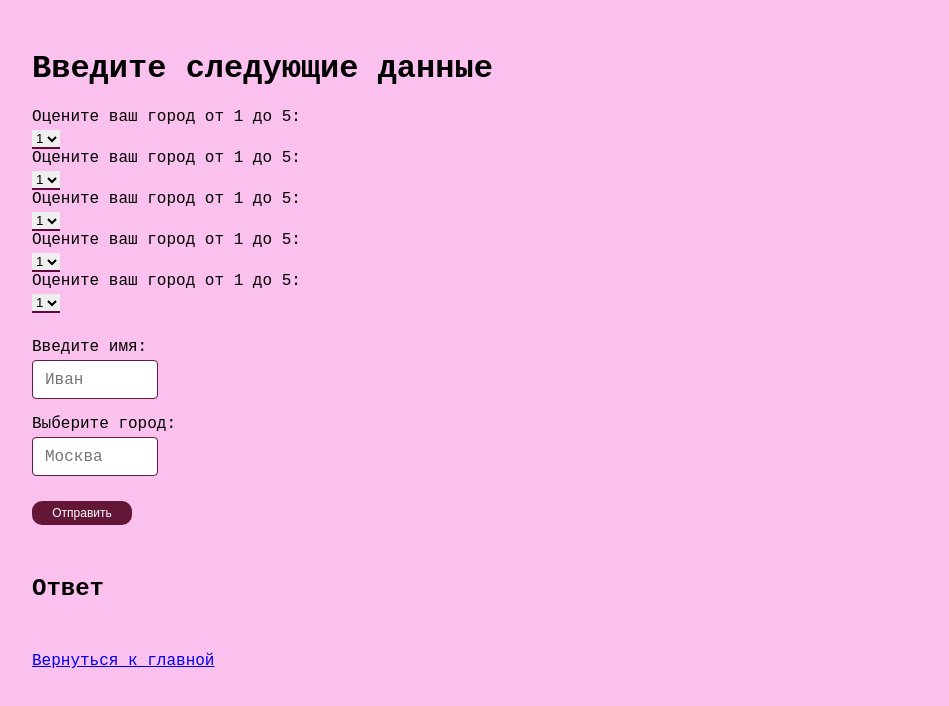
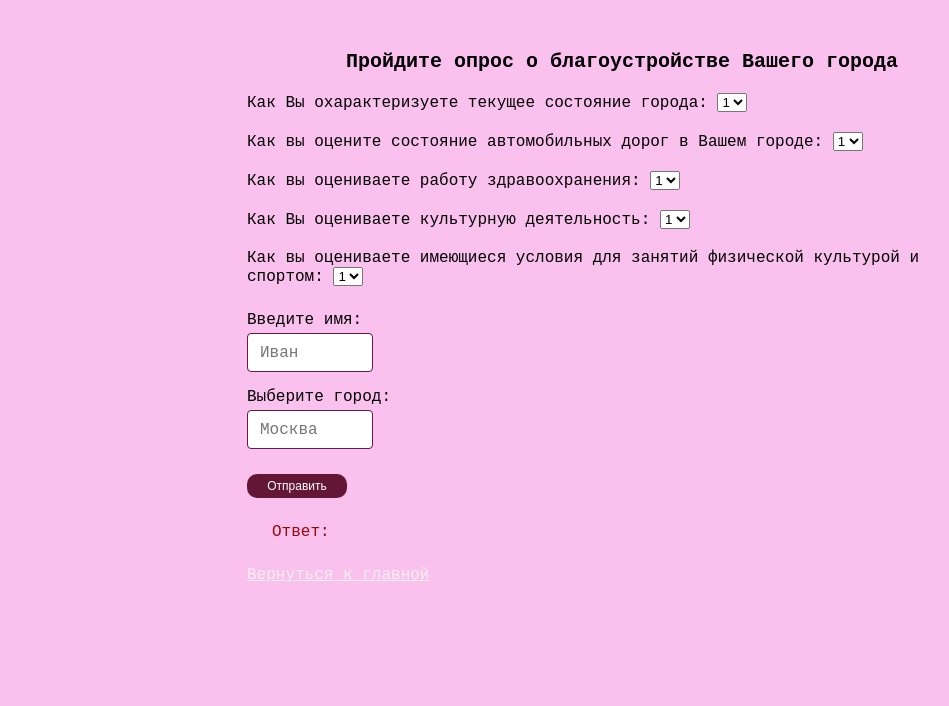
Before and after one commit to ElizaSitmukhanova/TestTerem, a website: page src/form.html in a window 1280 px wide. Shown: the whole page, without its empty margins (18-967 px from the left). Drawn offline with Linux system fonts and the light colour scheme; a web font is replaced by a local one.

Commit message:
refactoring

```diff
--- a/src/css/form.css
+++ b/src/css/form.css
@@ -6,13 +6,24 @@ body {
 
 }
 
-.content {
-    margin: 50px;
+.wrapper {
+    width: 750px;
+    display: block;
+    margin: 0 auto;
+
 }
+.title {
+    text-align: center;
+    margin-top: 50px;
+    font-size: 20px;
+    font-weight: 700;
+}
+.dropdown {
+    padding-top: 20px;
+}
+
 .select {
     margin: 0 auto;
-
-
     border-bottom: solid 2px #65063f;
     border-top: none;
     border-left: none;
@@ -22,12 +33,9 @@ body {
     margin-top: 25px;
     margin-bottom: 1rem;
 }
-/* .check {
-    display: flex;
-} */
 
 .label {
-  display: block;
+    display: block;
     margin-bottom: 0.25rem;
 }
 
@@ -65,3 +73,17 @@ body {
 .btn:hover {
     background-color: #3b051c;
 }
+
+.answer {
+    margin: 25px;
+    color: #960a0a;
+}
+.result {
+    text-align: center;
+}
+.link {
+    color: #f6f0f0;
+}
+.link:hover {
+    color: #000;
+}
--- a/src/form.html
+++ b/src/form.html
@@ -3,47 +3,78 @@
 <head>
     <meta charset="UTF-8">
     <meta name="viewport" content="width=device-width, initial-scale=1.0">
-    <title>Тест:форма</title>
+    <title>Тест: форма</title>
     <meta name="description" content="lorem ipsum" />
     <link rel="stylesheet" href="css/form.css" />
 </head>
 <body>
-    <div id="main">
-        <main class="content">
-            <header>
-                <h1>Введите следующие данные</h1>
-            </header>
-            <section class="form">
+    <div class="wrapper">
+        <div class="title">Пройдите опрос о благоустройстве Вашего города</div>
         <form id="form">
-
-               <div class="check" id="check">
-
+            <div class="dropdown">
+                <label for="select1">Как Вы охарактеризуете текущее состояние города:</label>
+                <select id="select1" name="select1">
+                    <option value="1">1</option>
+                    <option value="2">2</option>
+                    <option value="3">3</option>
+                    <option value="4">4</option>
+                    <option value="5">5</option>
+                </select>
             </div>
-
+            <div class="dropdown">
+                <label for="select2">Как вы оцените состояние автомобильных дорог в Вашем городе:</label>
+                <select id="select2" name="select2">
+                    <option value="1">1</option>
+                    <option value="2">2</option>
+                    <option value="3">3</option>
+                    <option value="4">4</option>
+                    <option value="5">5</option>
+                </select>
+            </div>
+            <div class="dropdown">
+                <label for="select3">Как вы оцениваете работу здравоохранения:</label>
+                <select id="select3" name="select3">
+                    <option value="1">1</option>
+                    <option value="2">2</option>
+                    <option value="3">3</option>
+                    <option value="4">4</option>
+                    <option value="5">5</option>
+                </select>
+            </div>
+            <div class="dropdown">
+                <label for="select4">Как Вы оцениваете культурную деятельность: </label>
+                <select id="select4" name="select4">
+                    <option value="1">1</option>
+                    <option value="2">2</option>
+                    <option value="3">3</option>
+                    <option value="4">4</option>
+                    <option value="5">5</option>
+                </select>
+            </div>
+            <div class="dropdown"> <label for="select5">Как вы оцениваете имеющиеся условия для занятий физической
+                    культурой и спортом:</label>
+                <select id="select5" name="select5">
+                    <option value="1">1</option>
+                    <option value="2">2</option>
+                    <option value="3">3</option>
+                    <option value="4">4</option>
+                    <option value="5">5</option>
+                </select>
+            </div>
             <div class="name">
                 <label class="label" for="name">Введите имя:</label>
-                        <input class= "input" type="text" id="name" name="name" placeholder="Иван">
+                <input class="input" type="text" id="name" name="name" placeholder="Иван">
             </div>
             <div class="city">
                 <label class="label" for="city">Выберите город:</label>
                 <input class="input" type="text" id="city" name="city" placeholder="Москва">
             </div>
-
-
             <button class="btn">Отправить</button>
         </form>
-            </section>
-        </main>
-        <main class="content">
-            <h2>Ответ</h2>
+        <div class="answer">Ответ:</div>
         <div id="result" class="result"></div>
-        </main>
+        <a href="/src/index.html" class="link">Вернуться к главной</a>
     </div>
-    <div id="footer">
-        <footer class="content"><a href="/src/index.html">Вернуться к главной</a></footer>
-    </div>
-<script src="js/form.js"></script>
-
-
+    <script src="js/fetch.js"></script>
 </body>
 </html>
--- /dev/null
+++ b/src/js/fetch.js
@@ -0,0 +1,36 @@
+const form = document.querySelector('#form'),
+      result = document.querySelector('#result');
+
+const message = {
+    loading: 'Идет загрузка данных',
+    success: 'Успешно! Все данные отправлены! Спасибо!',
+    failure: 'Упс, что-то пошло не так!'
+};
+
+const getData = async (url) => {
+    const res = await fetch(url);
+
+    if (!res.ok) {
+        throw new Error(`Could not fetch ${url}, status: ${res.status}`);
+    }
+
+    return await res.json();
+};
+
+form.addEventListener('submit', (e) => {
+    e.preventDefault();
+    alert(message.loading);
+
+    const formData = new FormData(form);
+    const json = JSON.stringify(Object.fromEntries(formData.entries()));
+    result.innerHTML = json;
+
+    getData('http://localhost:3000/requests')
+        .then(data => {
+            alert(message.success);
+        }).catch(() => {
+            alert(message.failure);
+        }).finally(() => {
+            form.reset();
+        });
+});
--- a/src/js/form.js
+++ /dev/null
@@ -1,125 +0,0 @@
-   // Создаем массив с названиями полей и количеством повторений
-    const fields = [
-      { name: "select", count: 5, label: "Оцените ваш город от 1 до 5:" },
-    ];
-
-    // Функция для создания элементов формы
-    function createFormElement(type, id, name) {
-      const element = document.createElement(type);
-      element.id = id;
-      element.name = name;
-      return element;
-    }
-
-    // Создаем элементы формы через циклы
-    fields.forEach(field => {
-      for (let i = 1; i <= field.count; i++) {
-        const label = document.createElement("label");
-        label.classList.add('label')
-        label.for = `${field.name}${i}`;
-        label.textContent = field.label;
-
-        let element;
-        if (field.name === "select") {
-          element = createFormElement("select", `${field.name}${i}`);
-          element.classList.add('select');
-          element.name = `${field.name}${i}`;
-          for (let j = 1; j <= 5; j++) {
-            const option = document.createElement("option");
-            option.value = j;
-            option.textContent = j;
-
-            element.appendChild(option);
-          }
-        }
-
-
-        document.getElementById("check").appendChild(label);
-        document.getElementById("check").appendChild(element);
-      }
-    });
-
-//Отправка данных
-const form = document.querySelector('#form');
-const message = {
-    loading: 'Идет загрузка данных',
-    success: 'Успешно! Все данные отправлены! Спасибо!',
-    failure: 'Упс, что-то пошло не так!'
-};
-
-
-const getData = async (url) => {
-    const res = await fetch(url);
-
-    if (!res.ok) {
-        throw new Error(`Could not fetch ${url}, status: ${res.status}`);
-    }
-
-    return await res.json();
-};
-
-form.addEventListener('submit', (e) => {
-    e.preventDefault();
-    alert(message.loading);
-
-    const formData = new FormData(form);
-    const json = JSON.stringify(Object.fromEntries(formData.entries()));
-    document.getElementById('result').innerHTML = JSON.stringify(json);
-
-    getData('http://localhost:3000/requests')
-        .then(data => {
-            console.log(data);
-            alert(message.success);
-        }).catch(() => {
-            alert(message.failure);
-        }).finally(() => {
-            form.reset();
-        });
-
-});
-
-//POST запрос
-
-/* const form = document.querySelector('#form');
-const message = {
-    loading: 'Идет загрузка данных',
-    success: 'Успешно! Все данные отправлены! Спасибо!',
-    failure: 'Упс, что-то пошло не так!'
-};
-
-const postData = async (url, data) => {
-    const res = await fetch(url, {
-        method: 'POST',
-        headers: {
-            'Content-type': 'application/json'
-        },
-        body: data
-    });
-    return await res.json();
-};
-
-form.addEventListener('submit', (e) => {
-    e.preventDefault();
-    alert(message.loading);
-
-    const formData = new FormData(form);
-    const json = JSON.stringify(Object.fromEntries(formData.entries()));
-    document.getElementById('result').innerHTML = JSON.stringify(json);
-
-    postData('http://localhost:3000/requests', json)
-        .then(data => {
-            console.log(data);
-         alert(message.success);
-        }).catch(() => {
-            alert(message.failure);
-        }).finally(() => {
-           form.reset();
-      });
-
-});
-
-fetch('http://localhost:3000/requests')
-    .then(data => data.json())
-    .then(res => console.log(res));
-
-     */
```
Also changed, not shown: src/css/style.css (+32 -14 lines), src/index.html (+6 -13 lines), src/js/script.js (+23 -28 lines). Lines whose indentation alone changed are shown as unchanged.
